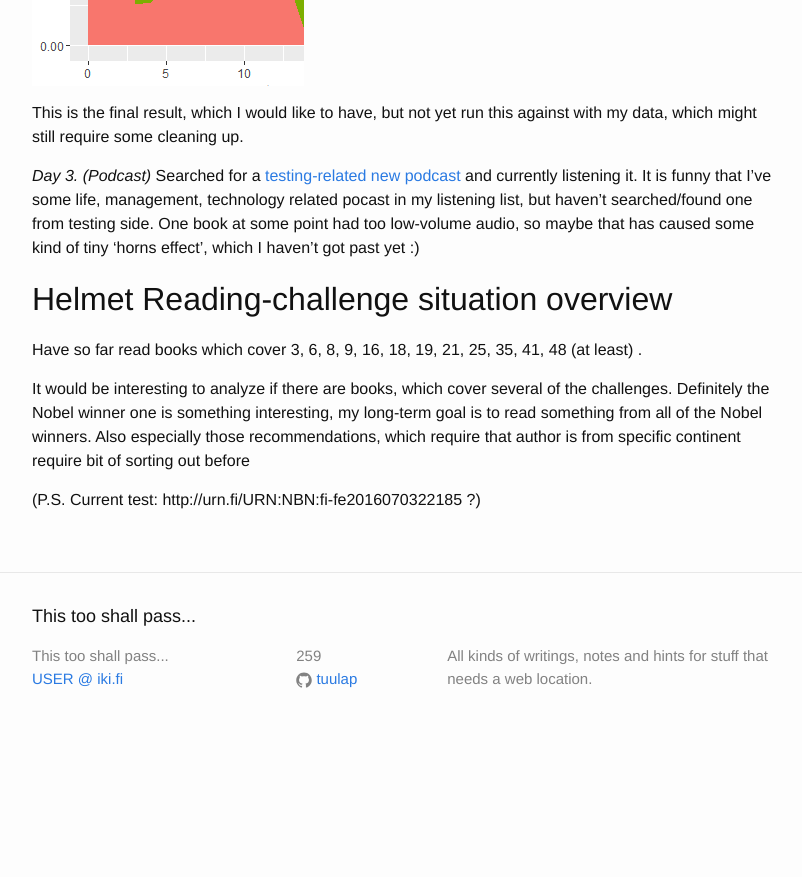
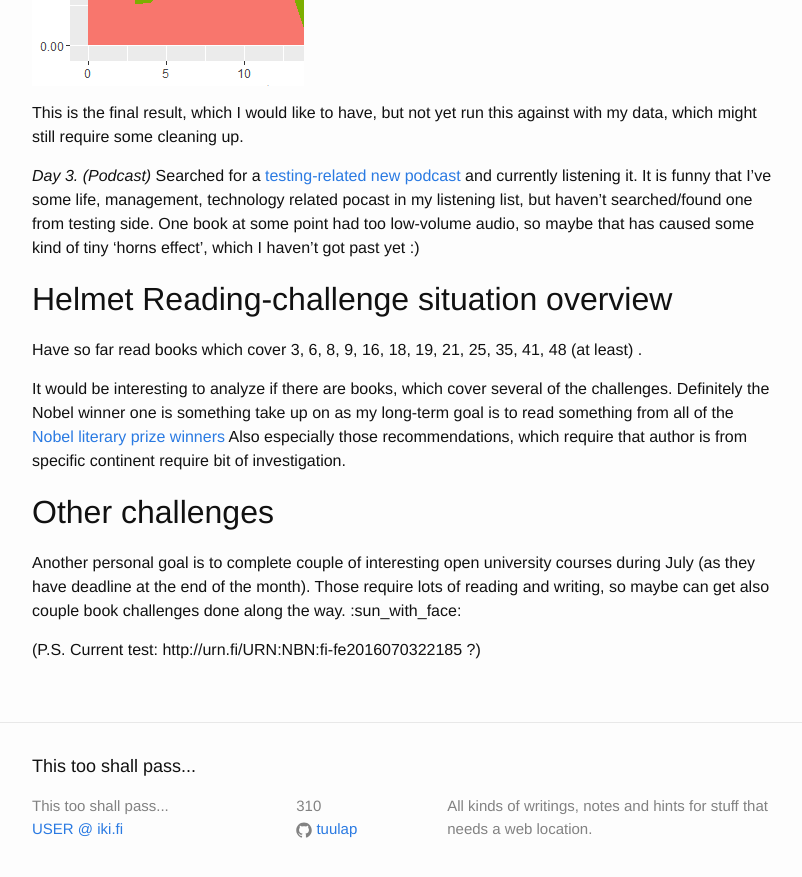
Before and after one commit to TuulaP/TuulaP.github.io, a Jekyll site: the page built from _posts/2016-07-03-SummerChallenges.markdown, in a window 1280 px wide and 900 px high, scrolled down 651 px. Shown: the top 877 px of the window, without its empty margins (238-1040 px from the left). Built offline with Jekyll 4.4.1, drawn with Linux system fonts in a browser that asks for light colours; before the commit the page ends 1401 px from its top, so only the background shows below that.

Commit message:
:sun_with_face: new post for 3.7.2016, fix

```diff
--- a/_posts/2016-07-03-SummerChallenges.markdown
+++ b/_posts/2016-07-03-SummerChallenges.markdown
@@ -38,10 +38,16 @@
 (at least) .
 
 It would be interesting to analyze if there are books, which cover several
-of the challenges. Definitely the Nobel winner one is something interesting,
-my long-term goal is to read something from all of the Nobel winners.
+of the challenges. Definitely the Nobel winner one is something take up on as
+my long-term goal is to read something from all of the [Nobel literary prize winners](https://en.wikipedia.org/wiki/List_of_Nobel_laureates_in_Literature#Laureates)
 Also especially those recommendations, which require that author is from
-specific continent require bit of sorting out before
+specific continent require bit of investigation.
+
+
+## Other challenges
+
+Another personal goal is to complete couple of interesting open university courses during July (as they have deadline at the end of the month).
+Those require lots of reading and writing, so maybe can get also couple book challenges done along the way. :sun_with_face:
 
 
 (P.S. Current test: http://urn.fi/URN:NBN:fi-fe2016070322185  ?)
```
